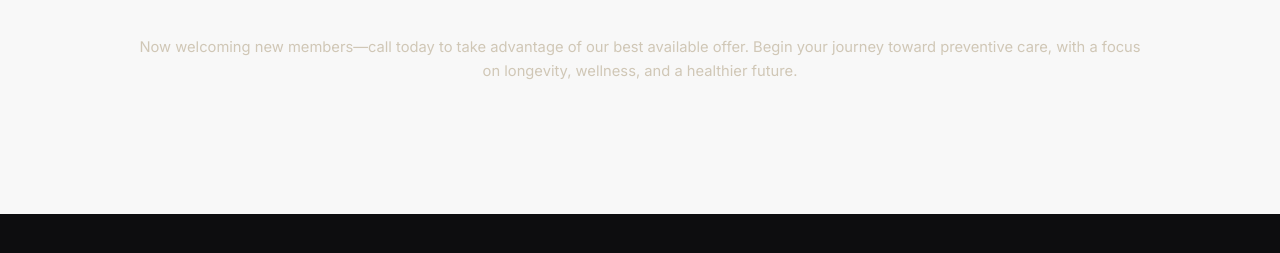
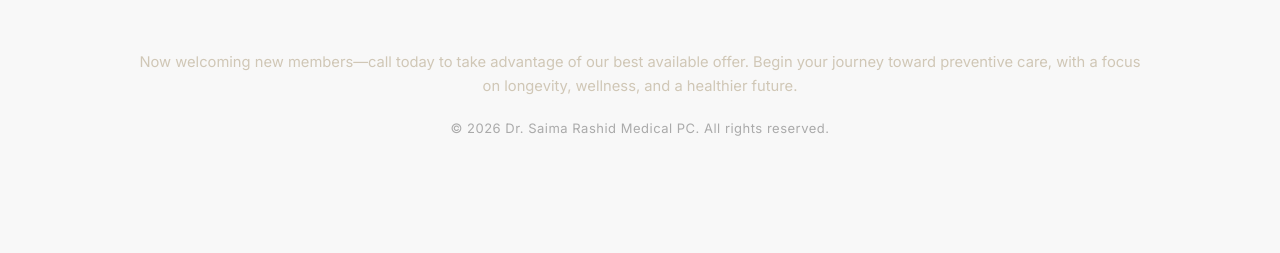
Before and after one commit to saimamd07/dr-saima-rashid-site, a plain HTML site: page index.html in a window 1280 px wide. Shown: the part 7583-7836 px from the top of the page. Before the commit the page ends 7797 px from the top, so only its background shows below. Drawn offline with nearby package versions, Linux system fonts and the light colour scheme.

Commit message:
Footer signature mark and year

```diff
--- a/index.html
+++ b/index.html
@@ -776,10 +776,16 @@
   </a>
 </div>
 
-  <footer>
-    <div class="container">
-      Now welcoming new members—call today to take advantage of our best available offer. Begin your journey toward preventive care, with a focus on longevity, wellness, and a healthier future.
-    </div>
-  </footer>
+ <footer>
+  <div class="container" style="text-align:center;">
+    <p>
+      Now welcoming new members—call today to take advantage of our best available offer.
+      Begin your journey toward preventive care, with a focus on longevity, wellness, and a healthier future.
+    </p>
+    <p style="font-size: 13px; color: #aaa; margin-top: 20px; letter-spacing: 0.5px;">
+      © 2026 Dr. Saima Rashid Medical PC. All rights reserved.
+    </p>
+  </div>
+</footer>
 </body>
 </html>
```
